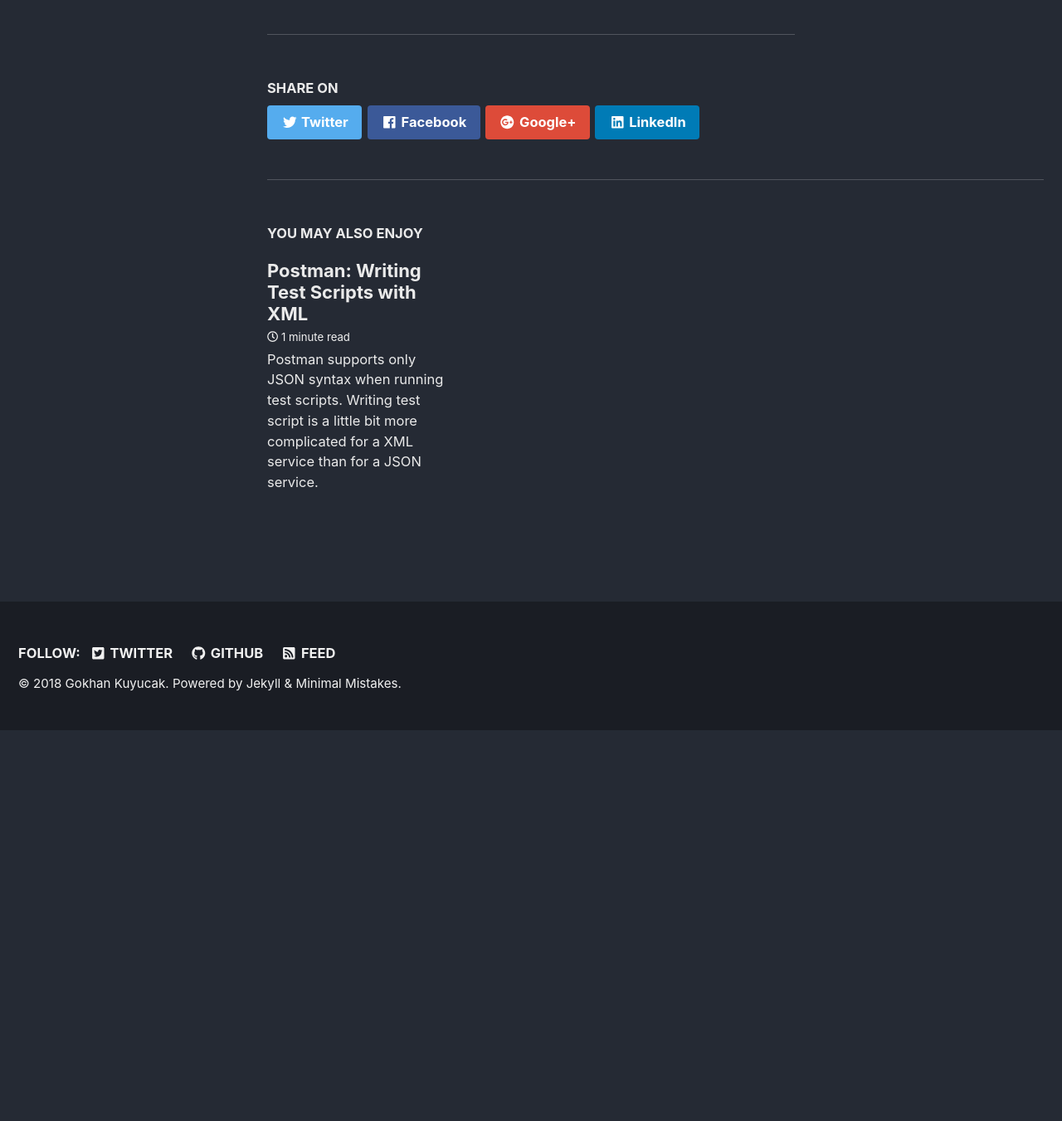
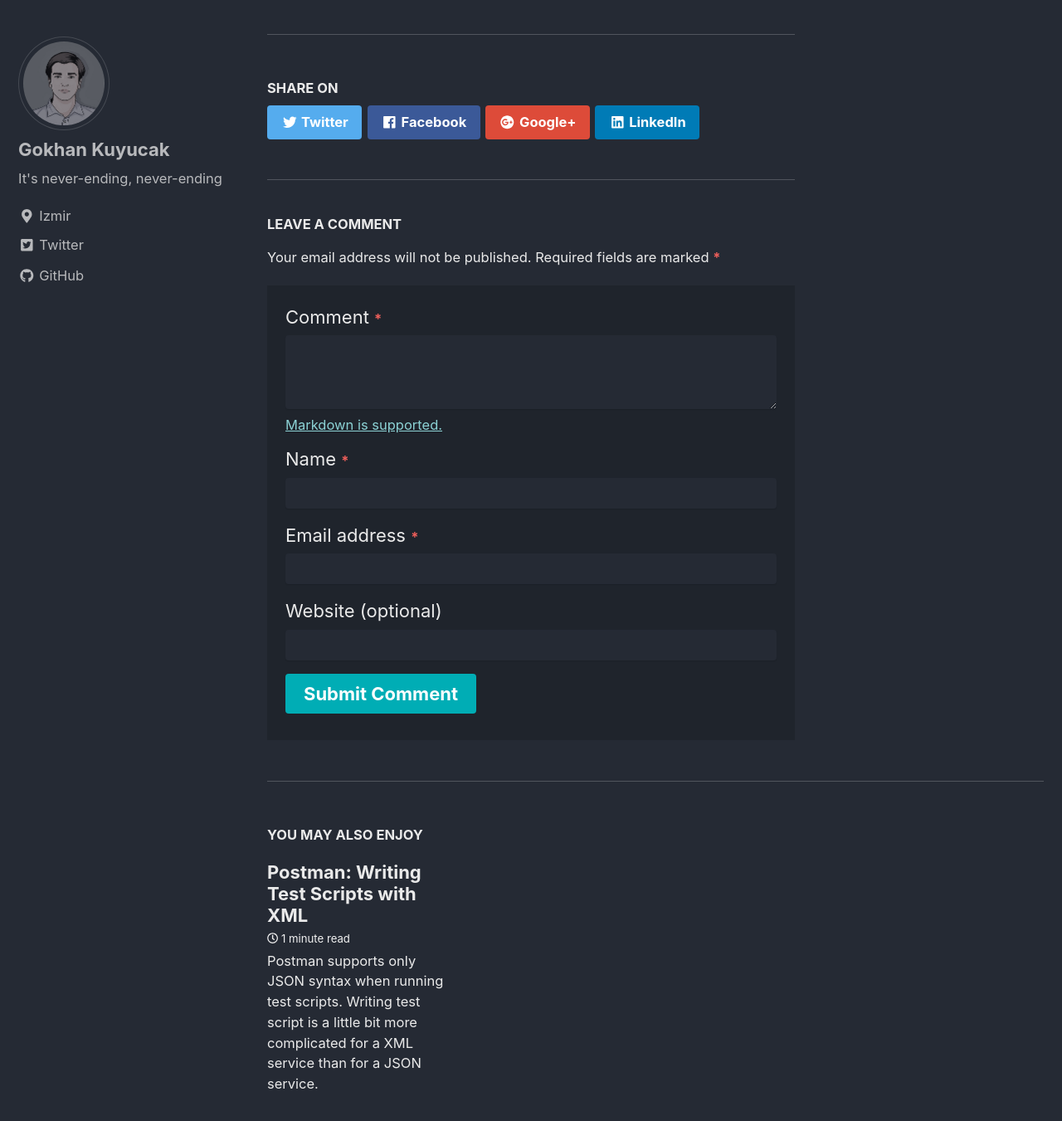
Before and after one commit to gokhankuyucak/gokhankuyucak.github.io, a Jekyll site: the page built from _posts/2018-03-15-postman-xml-script.md, in a window 1280 px wide and 1400 px high, scrolled down 4248 px. Shown: the top 1351 px of the window at 83% size. Built offline with Jekyll 4.4.1, drawn with Linux system fonts in a browser that asks for light colours; nearby versions of some CDN libraries; before the commit the page ends 5128 px from its top, so only the background shows below that.

Commit message:
updated for comments settings

```diff
--- a/_config.yml
+++ b/_config.yml
@@ -40,7 +40,7 @@ comments:
     colorscheme          : # "light" (default), "dark"
 staticman:
   allowedFields          : # ['name', 'email', 'url', 'message']
-  branch                 : # "master"
+  branch                 :  "master"
   commitMessage          : # "New comment."
   filename               : # comment-{@timestamp}
   format                 : # "yml"
@@ -264,6 +264,6 @@ defaults:
       layout: single
       author_profile: true
       read_time: true
-      comments: # true
+      comments: true
       share: true
       related: true
```
